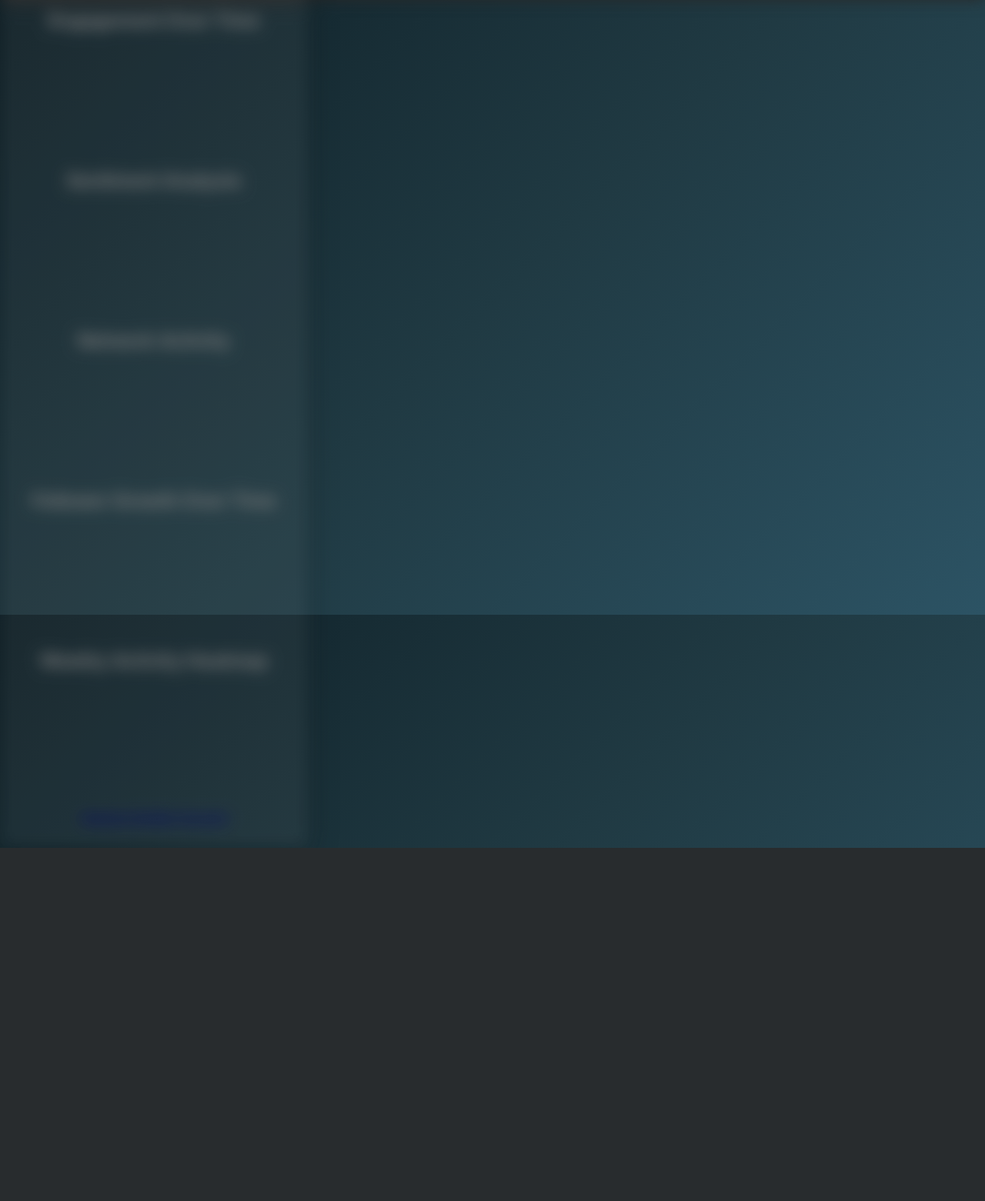
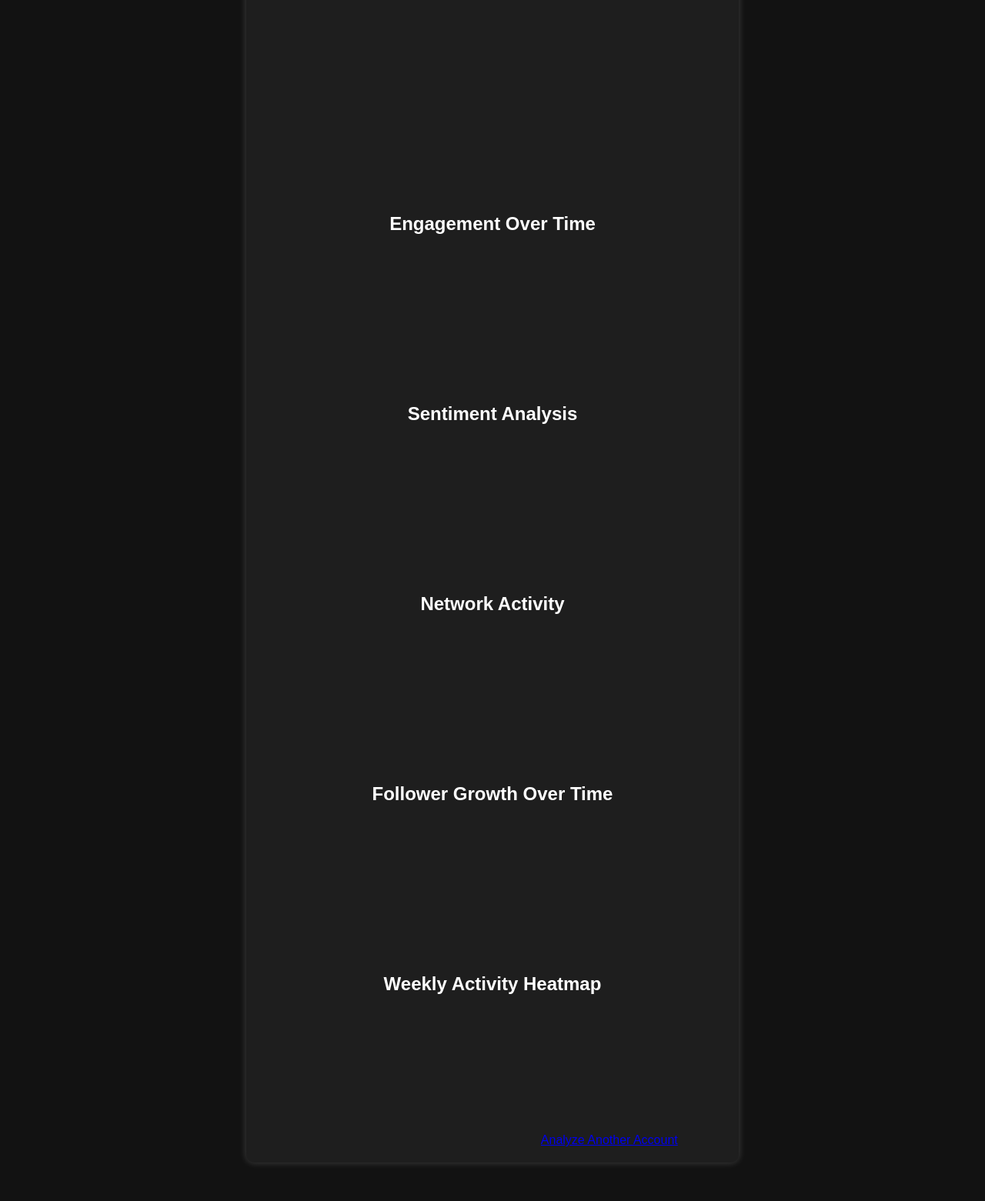
Before and after one commit to SrSurajithPranav/FSMAD, a Flask app: template templates/result.html in a window 1280 px wide. Shown: the part 801-2362 px from the top of the page at 77% size. Before the commit the page ends 1903 px from the top, so only its background shows below. Run offline with Flask 3, Linux system fonts and the light colour scheme; the template is opened without the code that fills it, so the values that code supplies are empty; a map, chart or similar area stays blank.

Commit message:
Update style.css

```diff
--- a/static/style.css
+++ b/static/style.css
@@ -1,153 +1,62 @@
-@import url('https://fonts.googleapis.com/css2?family=Inter:wght@300;400;700&display=swap');
-
-* {
-    margin: 0;
-    padding: 0;
-    box-sizing: border-box;
-    font-family: 'Inter', sans-serif;
-}
-
 body {
-    background: linear-gradient(135deg, #0f2027, #203a43, #2c5364);
-    color: white;
-    display: flex;
-    justify-content: center;
-    align-items: center;
-    height: 100vh;
+    font-family: Arial, sans-serif;
+    background: #121212;
+    color: #fff;
     text-align: center;
-    overflow: hidden;
-}
-
-.background {
-    position: absolute;
-    width: 100%;
-    height: 100%;
-    background: url('https://source.unsplash.com/1600x900/?cyber,technology') no-repeat center center/cover;
-    filter: blur(10px) brightness(0.5);
-    z-index: -2;
-}
-
-.overlay {
-    position: absolute;
-    width: 100%;
-    height: 100%;
-    background: rgba(0, 0, 0, 0.5);
-    z-index: -1;
 }
 
 .container {
-    background: rgba(255, 255, 255, 0.1);
-    backdrop-filter: blur(12px);
-    padding: 30px;
-    border-radius: 12px;
-    box-shadow: 0 8px 32px rgba(0, 0, 0, 0.3);
-    transition: transform 0.3s ease-in-out;
-    width: 90%;
-    max-width: 400px;
+    max-width: 600px;
+    margin: 50px auto;
+    padding: 20px;
+    background: #1e1e1e;
+    border-radius: 10px;
+    box-shadow: 0 0 10px rgba(255, 255, 255, 0.2);
 }
 
-.container:hover {
-    transform: scale(1.05);
+input, select, button {
+    width: 100%;
+    padding: 10px;
+    margin: 10px 0;
+    border: none;
+    border-radius: 5px;
 }
 
-.title {
-    font-size: 2.2rem;
-    font-weight: bold;
-    margin-bottom: 10px;
-}
-
-.subtitle {
-    font-size: 1.2rem;
-    opacity: 0.8;
-    margin-bottom: 20px;
-}
-
-.input-container {
-    display: flex;
-    flex-direction: column;
-    align-items: center;
-    gap: 10px;
-    margin-bottom: 20px;
-}
-
-input {
-    padding: 12px;
-    border: none;
-    border-radius: 8px;
-    width: 250px;
-    font-size: 1rem;
-    outline: none;
-    background: rgba(255, 255, 255, 0.2);
+button {
+    background: #ff5722;
     color: white;
-    text-align: center;
-    transition: box-shadow 0.3s ease-in-out;
-}
-
-input::placeholder {
-    color: rgba(255, 255, 255, 0.7);
-}
-
-input:focus {
-    box-shadow: 0 0 12px rgba(255, 255, 255, 0.6);
-}
-
-.btn-glass {
-    padding: 12px 20px;
-    border: none;
-    border-radius: 8px;
-    background: rgba(255, 255, 255, 0.2);
-    color: white;
-    font-size: 1rem;
-    cursor: pointer;
-    transition: background 0.3s ease, transform 0.2s;
-}
-
-.btn-glass:hover {
-    background: rgba(255, 255, 255, 0.3);
-    transform: scale(1.1);
-}
-
-.hidden {
-    display: none;
-}
-
-.error-msg {
-    color: #ff4d4d;
-    font-size: 0.9rem;
-    margin-top: 10px;
-}
-
-.loading {
-    color: #00ffcc;
-    font-size: 0.9rem;
-    margin-top: 10px;
-}
-
-/* Recent Searches Section */
-.recent-searches {
-    margin-top: 20px;
-    text-align: left;
-}
-
-.recent-searches h2 {
-    font-size: 1.2rem;
-    margin-bottom: 8px;
-}
-
-.recent-searches ul {
-    list-style: none;
-    padding: 0;
-}
-
-.recent-searches li {
-    background: rgba(255, 255, 255, 0.1);
-    padding: 8px;
-    border-radius: 6px;
-    margin-bottom: 5px;
-    transition: background 0.3s;
     cursor: pointer;
 }
 
-.recent-searches li:hover {
-    background: rgba(255, 255, 255, 0.3);
+button:hover {
+    background: #e64a19;
 }
+
+.fake {
+    color: red;
+    font-weight: bold;
+}
+
+.genuine {
+    color: green;
+    font-weight: bold;
+}
+
+/* Light mode styles */
+body.light-mode {
+    background: #f5f5f5;
+    color: #121212;
+}
+
+body.light-mode .container {
+    background: #fff;
+    box-shadow: 0 0 10px rgba(0, 0, 0, 0.1);
+}
+
+body.light-mode button {
+    background: #007bff;
+}
+
+body.light-mode button:hover {
+    background: #0056b3;
+}
```
